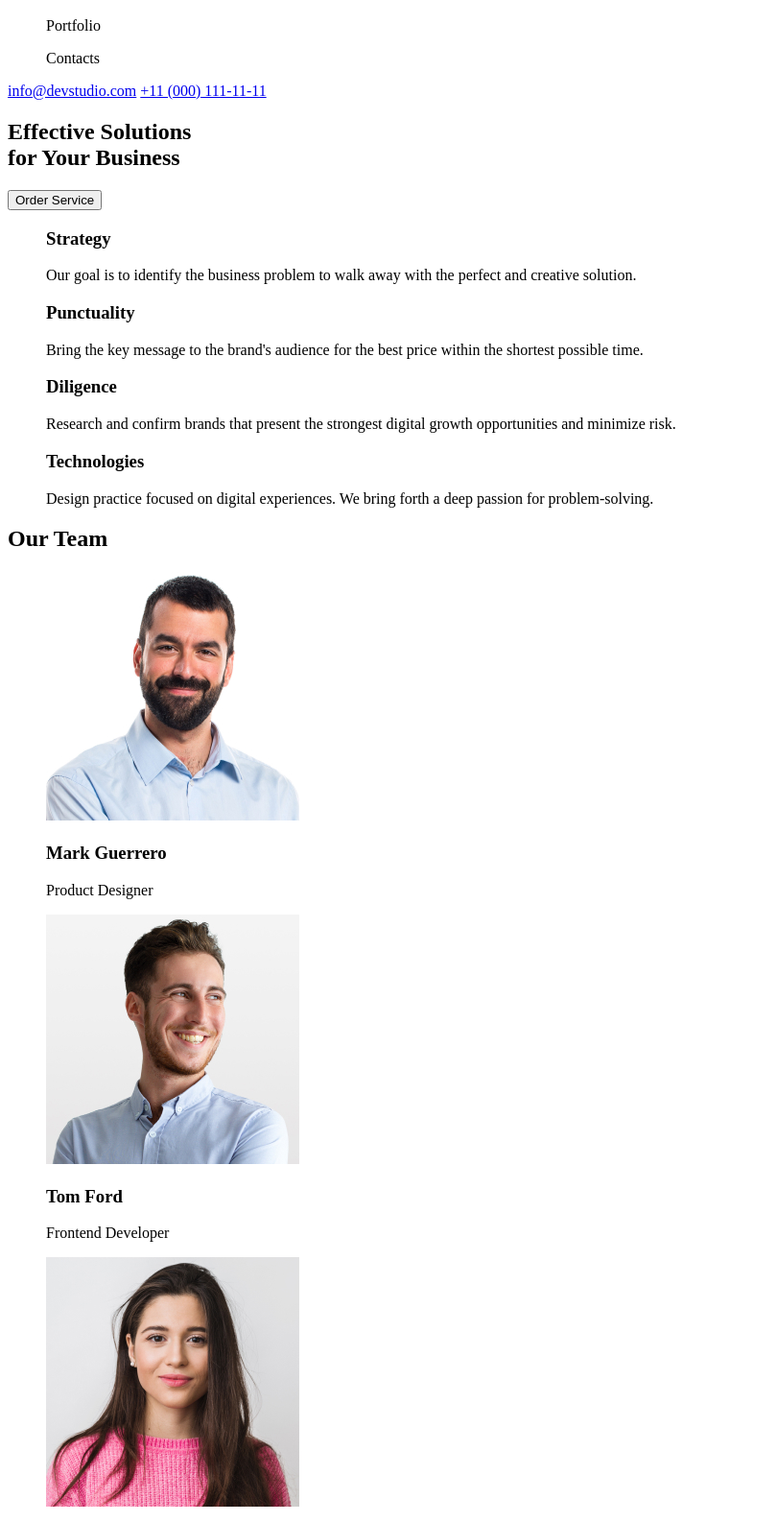
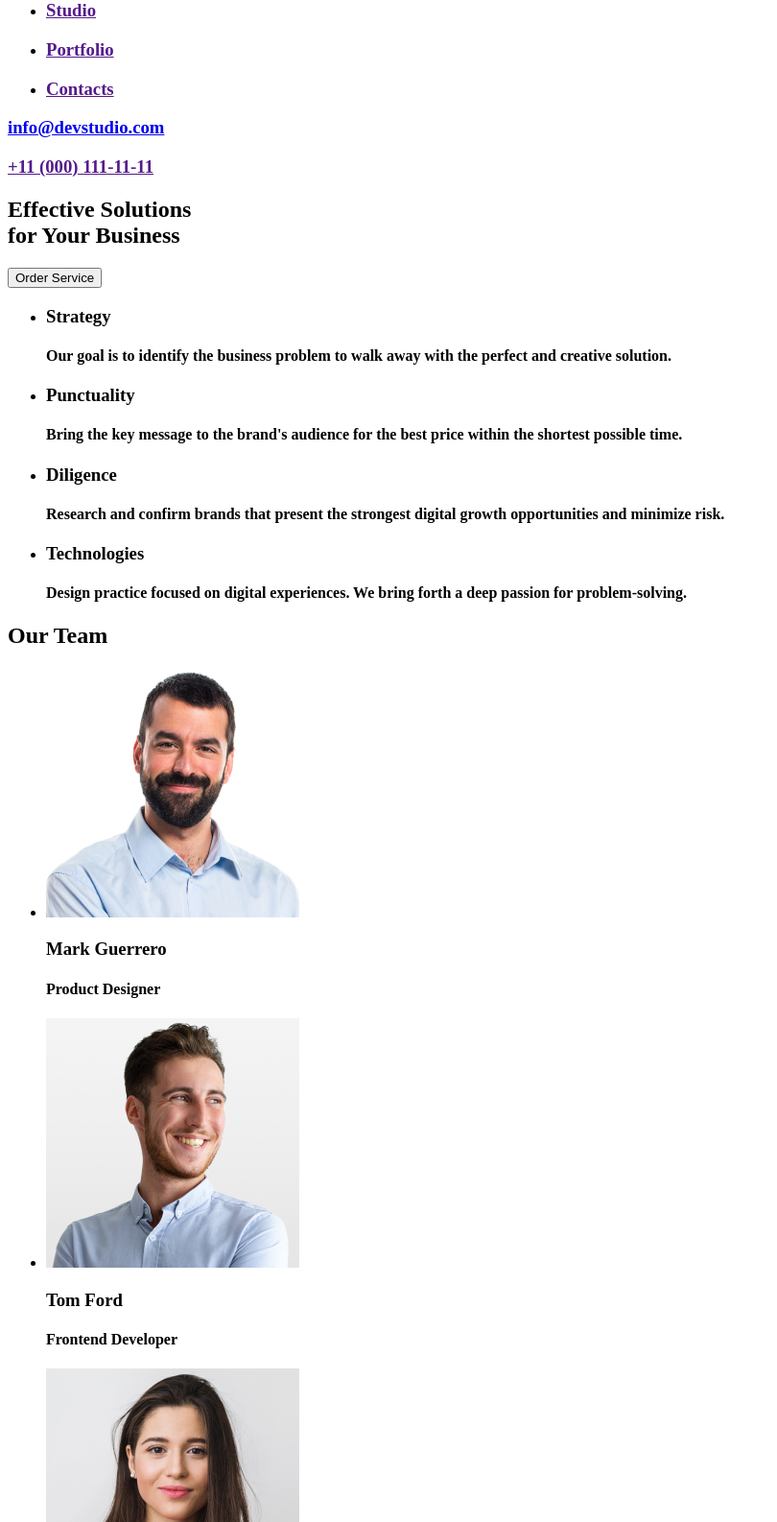
Before and after one commit to Alex-Fox312/goit-markup-hw-01, a plain HTML site: page index.html in a window 1280 px wide. Shown: the part 100-1686 px from the top of the page at 96% size, without its empty margins (0-810 px from the left). Drawn offline with Linux system fonts and the light colour scheme.

Commit message:
vesion 0.2

```diff
--- a/index.html
+++ b/index.html
@@ -10,17 +10,19 @@
 <body>
 <header>
         <a href="" class="logo">
-            <p class="web">WEB</p>
-            <p class="studio">STUDIO</p>
+            <h3 class="web">WEB</h3>
+            <h3 class="studio">STUDIO</h3>
         </a>
         <nav>
-            <ul>Studio</ul>
-            <ul>Portfolio</ul>
-            <ul>Contacts</ul>
+            <ul>
+            <li><a href=""><h3>Studio</h3></a></li>
+            <li><a href=""><h3>Portfolio</h3></a></li>
+            <li><a href=""><h3>Contacts</h3></a></li>
+            </ul>
         </nav>
         <div>
-            <a href="info@devstudio.com">info@devstudio.com</a>
-            <a href="+11 (000) 111-11-11">+11 (000) 111-11-11</a>
+            <a href="info@devstudio.com"><h3>info@devstudio.com</h3></a>
+            <a href=""><h3>+11 (000) 111-11-11</h3></a>
         </div>
 </header>
 
@@ -30,60 +32,58 @@
         <button class="Order">Order Service</button>
     </section>
     <section class="inform">
-        <ul><p>
+        <ul>
+        <li>
             <h3>Strategy</h3>
-            Our goal is to identify the business problem to walk away with the perfect and creative solution.
-        </p>
-        </ul>
-        <ul><p>
+            <h4>Our goal is to identify the business problem to walk away with the perfect and creative solution.</h4>
+        </li>
+        <li>
             <h3>Punctuality</h3>
-            Bring the key message to the brand's audience for the best price within the shortest possible time.
-        </p>
-        </ul>
-        <ul><p>
+            <h4>Bring the key message to the brand's audience for the best price within the shortest possible time.</h4>
+        </li>
+        <li>
             <h3>Diligence</h3>
-            Research and confirm brands that present the strongest digital growth opportunities and minimize risk.
-        </p>
-        </ul>
-        <ul><p>
+            <h4>Research and confirm brands that present the strongest digital growth opportunities and minimize risk.</h4>
+        </li>
+        <li>
             <h3>Technologies</h3>
-            Design practice focused on digital experiences. We bring forth a deep passion for problem-solving.
-        </p>
-        </ul>
+            <h4>Design practice focused on digital experiences. We bring forth a deep passion for problem-solving.</h4>
+        </li>
+    </ul>
     </section>
     <section class="team">
         <h2>Our Team</h2>
         <ul>
+            <li>
             <img src="/images/mark.jpg" alt="Mark Guerrero" width="264">
-            <h3>Mark Guerrero</h3>
-            <p>Product Designer</p>
-        </ul>
-        <ul>
-            <img src="/images/tom.jpg" alt="Tom Ford" width="264">
-            <h3>Tom Ford</h3>
-            <p>Frontend Developer</p>
-        </ul>
-        <ul>
+                <h3>Mark Guerrero</h3>
+                <h4>Product Designer</h4>
+            </li>
+            <li>
+                <img src="/images/tom.jpg" alt="Tom Ford" width="264">
+                <h3>Tom Ford</h3>
+                <h4>Frontend Developer</h4>
+            </li>
+        <li>
             <img src="/images/camila.jpg" alt="Camila Garcia" width="264">
             <h3>Camila Garcia</h3>
-            <p>Marketing</p>
-        </ul>
-        <ul>
+            <h4>Marketing</h4>
+        </li>
+        <li>
             <img src="/images/daniel.jpg" alt="Daniel Wilson" width="264">
             <h3>Daniel Wilson</h3>
-            <p>UI Designer</p>
-        </ul>
+            <h4>UI Designer</h4>
+        </li>
+    </ul>
     </section>
 </main>
+<footer>
+    <a href="" class="logo">
+        <h3 class="web">WEB</h3>
+        <h3 class="studio">STUDIO</h3>
+    </a>
+    <h4>Increase the flow of customers and sales for your business with digital marketing & growth solutions.</h4>
+</footer>
 </body>
 
-<footer>
-    <a href="" class="logo">
-        <p class="web">WEB</p>
-        <p class="studio">STUDIO</p>
-    </a>
-    <p>
-        Increase the flow of customers and sales for your business with digital marketing & growth solutions.
-    </p>
-</footer>
 </html>
```
